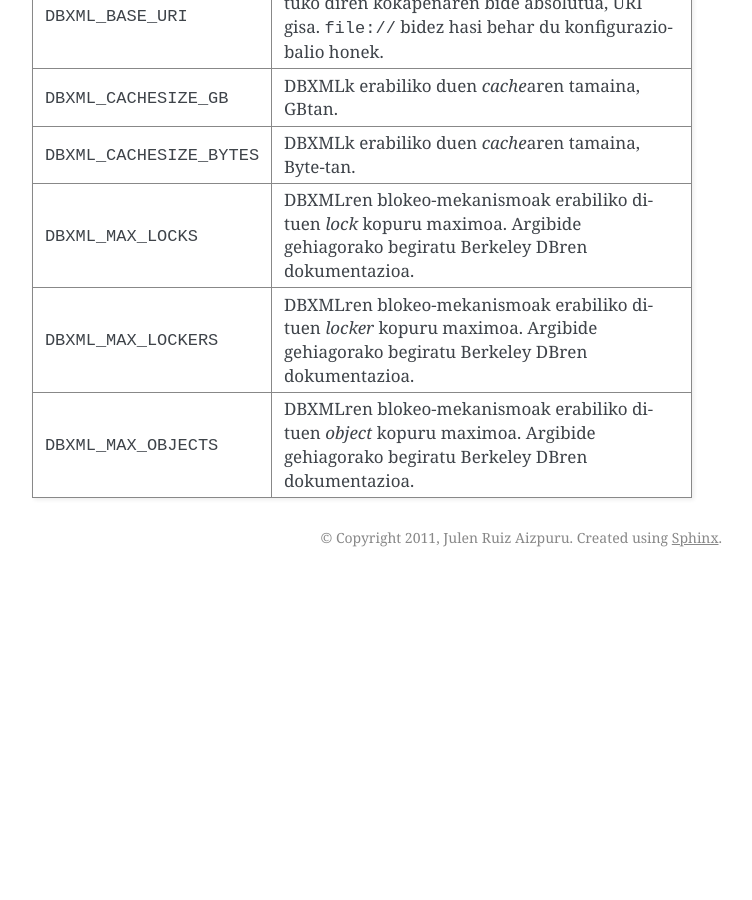
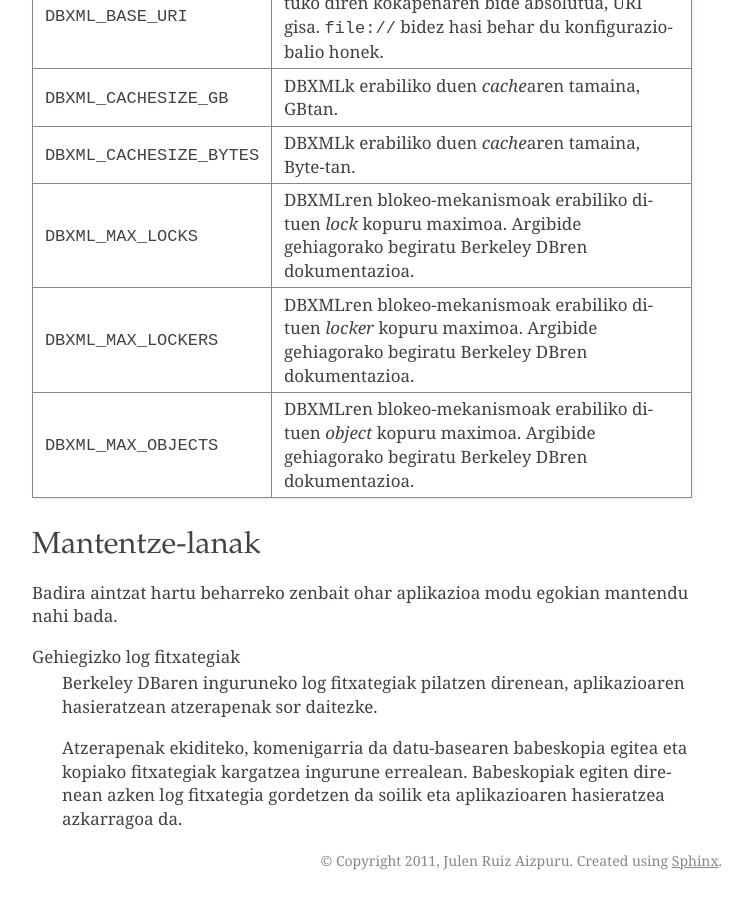
Before and after one commit to julen/tzos, a Sphinx documentation site: the page built from docs/konfigurazioa.rst, in a window 1280 px wide and 900 px high, scrolled down 1966 px. Shown: the whole window, without its empty margins (388-1140 px from the left). Built offline with Sphinx 7.4.7, drawn with Linux system fonts in a browser that asks for light colours; before the commit the page ends 2543 px from its top, so only the background shows below that.

Commit message:
Add comments about maintaining the app.

```diff
--- a/docs/konfigurazioa.rst
+++ b/docs/konfigurazioa.rst
@@ -21,3 +21,18 @@ Konfigurazio-gakoak
 -------------------
 
 .. include:: konfigurazio-gakoak.rst.inc
+
+Mantentze-lanak
+---------------
+
+Badira aintzat hartu beharreko zenbait ohar aplikazioa modu egokian mantendu
+nahi bada.
+
+Gehiegizko log fitxategiak
+    Berkeley DBaren inguruneko log fitxategiak pilatzen direnean, aplikazioaren
+    hasieratzean atzerapenak sor daitezke.
+
+    Atzerapenak ekiditeko, komenigarria da datu-basearen babeskopia egitea
+    eta kopiako fitxategiak kargatzea ingurune errealean. Babeskopiak egiten
+    direnean azken log fitxategia gordetzen da soilik eta aplikazioaren
+    hasieratzea azkarragoa da.
```
